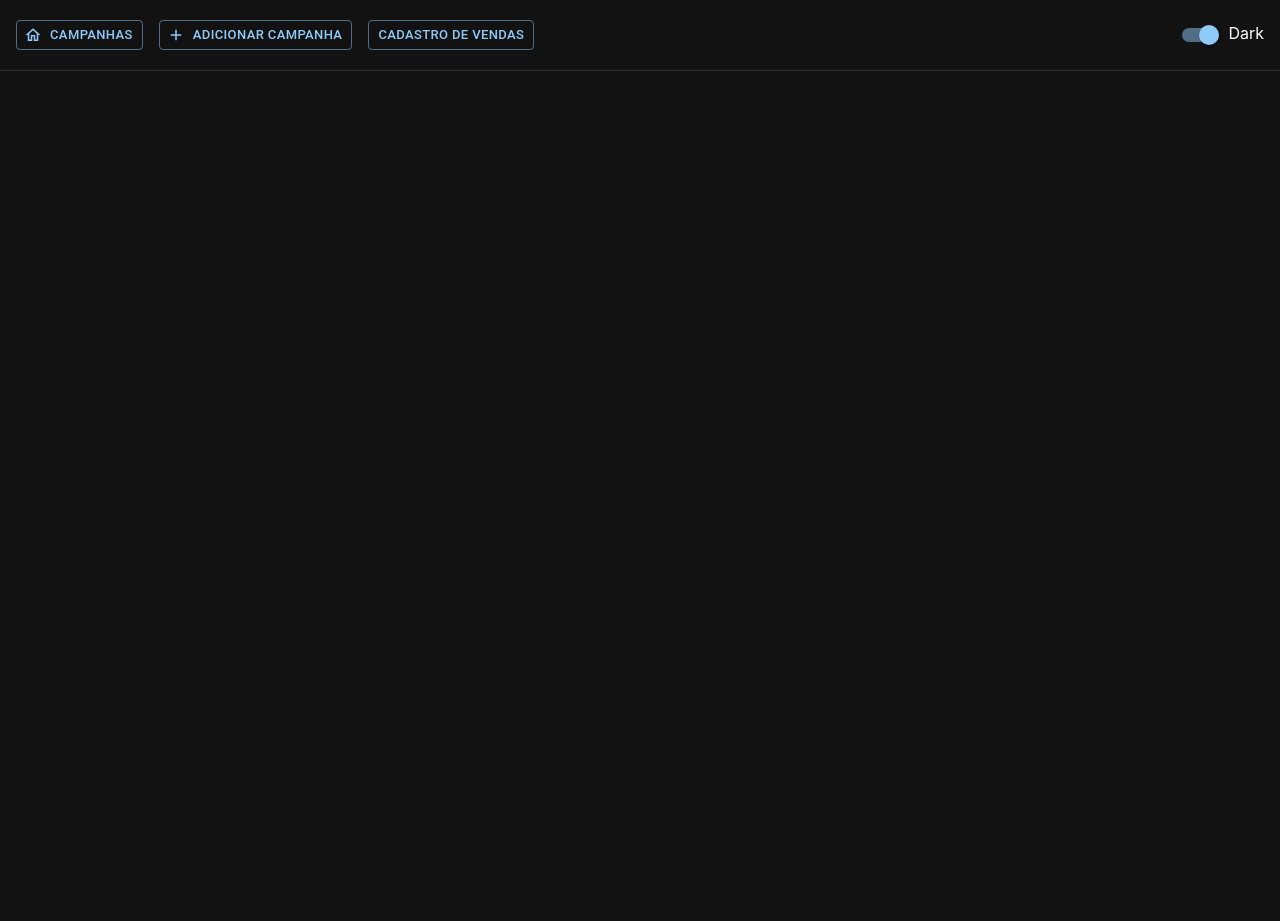
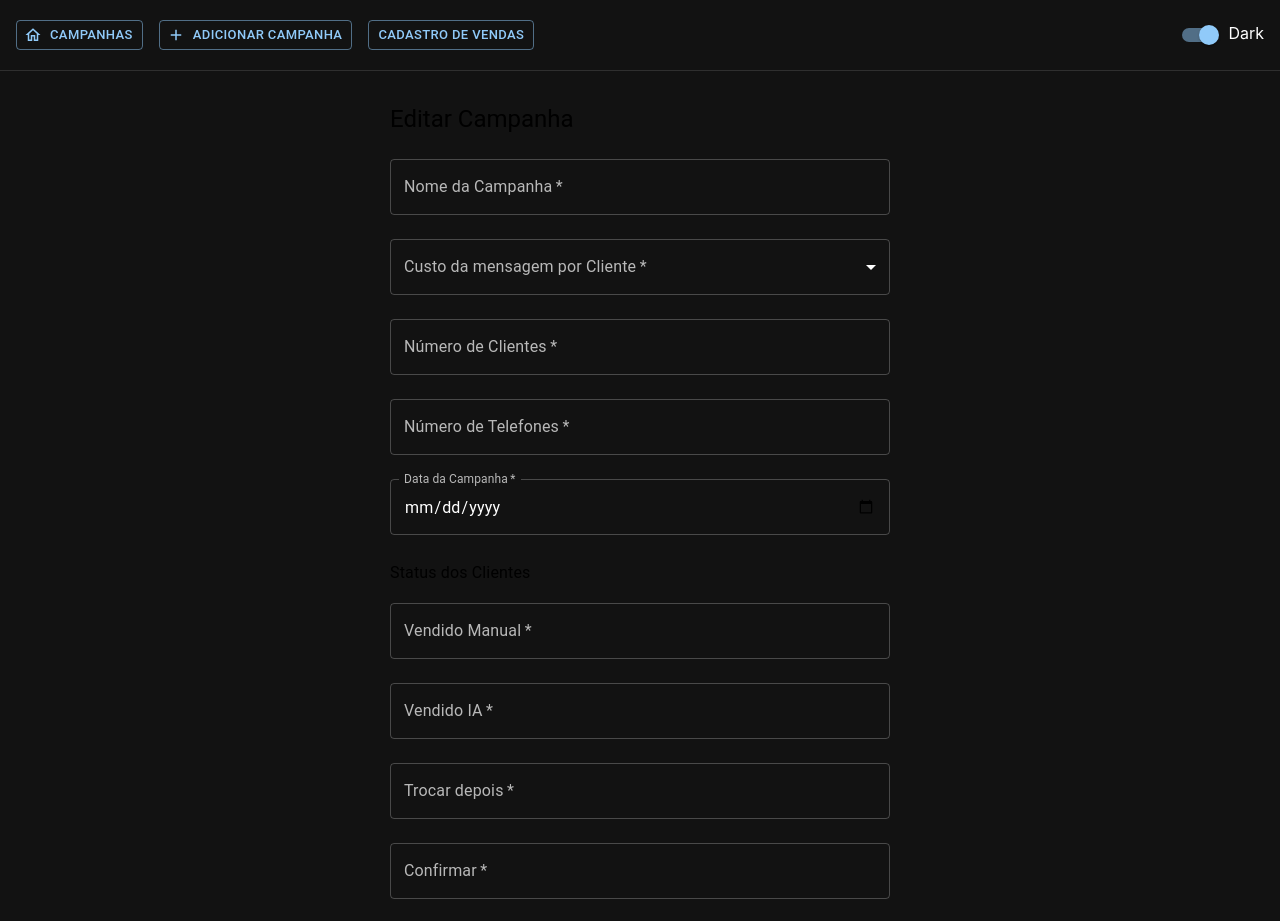
Before and after one commit to madoc87/databot-app, a React (Create React App) app: page /editar/1 in a window 1280 px wide. Shown: the top 921 px of the page. Before the commit the page ends 800 px from the top, so only its background shows below. Built offline with nearby package versions, Linux system fonts and the light colour scheme; no server answers.

Commit message:
Correção do botão de editar campanhas e criação de uma pagina para editar

```diff
--- a/src/App.js
+++ b/src/App.js
@@ -7,6 +7,7 @@ import CampanhasList from './pages/CampanhasList';
 import AdicionarCampanha from './pages/AdicionarCampanha';
 import Dashboard from './pages/Dashboard';
 import CadastroVendas from './pages/CadastroVendas';
+import EditarCampanha from './pages/EditarCampanha';
 
 import HomeOutlinedIcon from '@mui/icons-material/HomeOutlined';
 import Add from '@mui/icons-material/Add';
@@ -72,6 +73,7 @@ function AppContent() {
         <Route path="/adicionar" element={<AdicionarCampanha />} />
         <Route path="/dashboard/:id" element={<Dashboard />} />
         <Route path="/vendas" element={<CadastroVendas />} />
+        <Route path="/editar/:id" element={<EditarCampanha />} />
       </Routes>
     </Router>
     </>
--- a/src/pages/CampanhasList.js
+++ b/src/pages/CampanhasList.js
@@ -27,7 +27,8 @@ const CampanhasList = () => {
 
   const handleEdit = (id) => {
     // Aqui você pode redirecionar para uma página de edição, por exemplo:
-    alert('Editar campanha ' + id);
+    // alert('Editar campanha ' + id);
+    navigate(`/editar/${id}`);
   };
 
   const handleOpenDeleteDialog = (campanha) => {
--- /dev/null
+++ b/src/pages/EditarCampanha.js
@@ -0,0 +1,179 @@
+import React, { useEffect, useState } from 'react';
+import { useParams, useNavigate } from 'react-router-dom';
+import api from '../api';
+import { Box, Button, TextField, Typography, MenuItem } from '@mui/material';
+
+const EditarCampanha = () => {
+  const { id } = useParams();
+  const navigate = useNavigate();
+
+  const [nome, setNome] = useState('');
+  const [custo, setCusto] = useState('');
+  const [numeroClientes, setNumeroClientes] = useState('');
+  const [numeroTelefones, setNumeroTelefones] = useState('');
+  const [dataInicio, setDataInicio] = useState('');
+  const [statusVendidoManual, setStatusVendidoManual] = useState('');
+  const [statusVendidoIA, setStatusVendidoIA] = useState('');
+  const [statusTrocarDepois, setStatusTrocarDepois] = useState('');
+  const [statusConfirmar, setStatusConfirmar] = useState('');
+  const [statusOutros, setStatusOutros] = useState('');
+
+  useEffect(() => {
+    // Busca os dados da campanha a ser editada
+    api.get(`/api/campanhas/${id}`)
+      .then((response) => {
+        const campanha = response.data;
+        setNome(campanha.nome || '');
+        setCusto(campanha.custo_por_cliente || '');
+        setNumeroClientes(campanha.numero_clientes || '');
+        setNumeroTelefones(campanha.numero_telefones || '');
+        // Se o campo data_inicio for um ISO string, pegue apenas a parte da data
+        setDataInicio(campanha.data_inicio ? campanha.data_inicio.split('T')[0] : '');
+        setStatusVendidoManual(campanha.vendido_manual || '');
+        setStatusVendidoIA(campanha.vendido_ia || '');
+        setStatusTrocarDepois(campanha.trocar_depois || '');
+        setStatusConfirmar(campanha.confirmar || '');
+        setStatusOutros(campanha.outros || '');
+      })
+      .catch((error) => {
+        console.error('Erro ao buscar os dados da campanha:', error);
+      });
+  }, [id]);
+
+  const handleSubmit = (e) => {
+    e.preventDefault();
+
+    const campanha = {
+      nome,
+      custo_por_cliente: custo,
+      numero_clientes: numeroClientes,
+      numero_telefones: numeroTelefones,
+      data_inicio: dataInicio,
+      vendido_manual: statusVendidoManual,
+      vendido_ia: statusVendidoIA,
+      trocar_depois: statusTrocarDepois,
+      confirmar: statusConfirmar,
+      outros: statusOutros
+    };
+
+    api.put(`/api/campanhas/${id}`, campanha)
+      .then(() => {
+        alert('Campanha atualizada com sucesso!');
+        navigate('/');
+      })
+      .catch((error) => {
+        console.error('Erro ao atualizar a campanha:', error);
+      });
+  };
+
+  return (
+    <Box sx={{ maxWidth: 500, margin: 'auto', padding: '2rem' }}>
+      <Typography variant="h5" gutterBottom>Editar Campanha</Typography>
+      <form onSubmit={handleSubmit}>
+        <TextField
+          label="Nome da Campanha"
+          value={nome}
+          onChange={(e) => setNome(e.target.value)}
+          fullWidth
+          margin="normal"
+          required
+        />
+        <TextField
+          select
+          label="Custo da mensagem por Cliente"
+          value={custo}
+          onChange={(e) => setCusto(Number(e.target.value))}
+          fullWidth
+          margin="normal"
+          required
+        >
+          <MenuItem value={0.35}>Marketing (R$ 0,35)</MenuItem>
+          <MenuItem value={0.06}>Utility (R$ 0,06)</MenuItem>
+          <MenuItem value={0.18}>Authentication (R$ 0,18)</MenuItem>
+        </TextField>
+        <TextField
+          label="Número de Clientes"
+          type="number"
+          value={numeroClientes}
+          onChange={(e) => setNumeroClientes(e.target.value)}
+          fullWidth
+          margin="normal"
+          required
+        />
+        <TextField
+          label="Número de Telefones"
+          type="number"
+          value={numeroTelefones}
+          onChange={(e) => setNumeroTelefones(e.target.value)}
+          fullWidth
+          margin="normal"
+          required
+        />
+        <TextField
+          label="Data da Campanha"
+          type="date"
+          value={dataInicio}
+          onChange={(e) => setDataInicio(e.target.value)}
+          fullWidth
+          margin="normal"
+          InputLabelProps={{ shrink: true }}
+          required
+        />
+
+        <Typography variant="subtitle1" sx={{ marginTop: '1rem' }}>
+          Status dos Clientes
+        </Typography>
+        <TextField
+          label="Vendido Manual"
+          type="number"
+          value={statusVendidoManual}
+          onChange={(e) => setStatusVendidoManual(e.target.value)}
+          fullWidth
+          margin="normal"
+          required
+        />
+        <TextField
+          label="Vendido IA"
+          type="number"
+          value={statusVendidoIA}
+          onChange={(e) => setStatusVendidoIA(e.target.value)}
+          fullWidth
+          margin="normal"
+          required
+        />
+        <TextField
+          label="Trocar depois"
+          type="number"
+          value={statusTrocarDepois}
+          onChange={(e) => setStatusTrocarDepois(e.target.value)}
+          fullWidth
+          margin="normal"
+          required
+        />
+        <TextField
+          label="Confirmar"
+          type="number"
+          value={statusConfirmar}
+          onChange={(e) => setStatusConfirmar(e.target.value)}
+          fullWidth
+          margin="normal"
+          required
+        />
+        <TextField
+          label="Outros"
+          type="number"
+          value={statusOutros}
+          onChange={(e) => setStatusOutros(e.target.value)}
+          fullWidth
+          margin="normal"
+          required
+        />
+        <Button type="submit" variant="contained" sx={{ mt: 2 }}>
+          Salvar Alterações
+        </Button>
+      </form>
+    </Box>
+  );
+};
+
+export default EditarCampanha;
```
